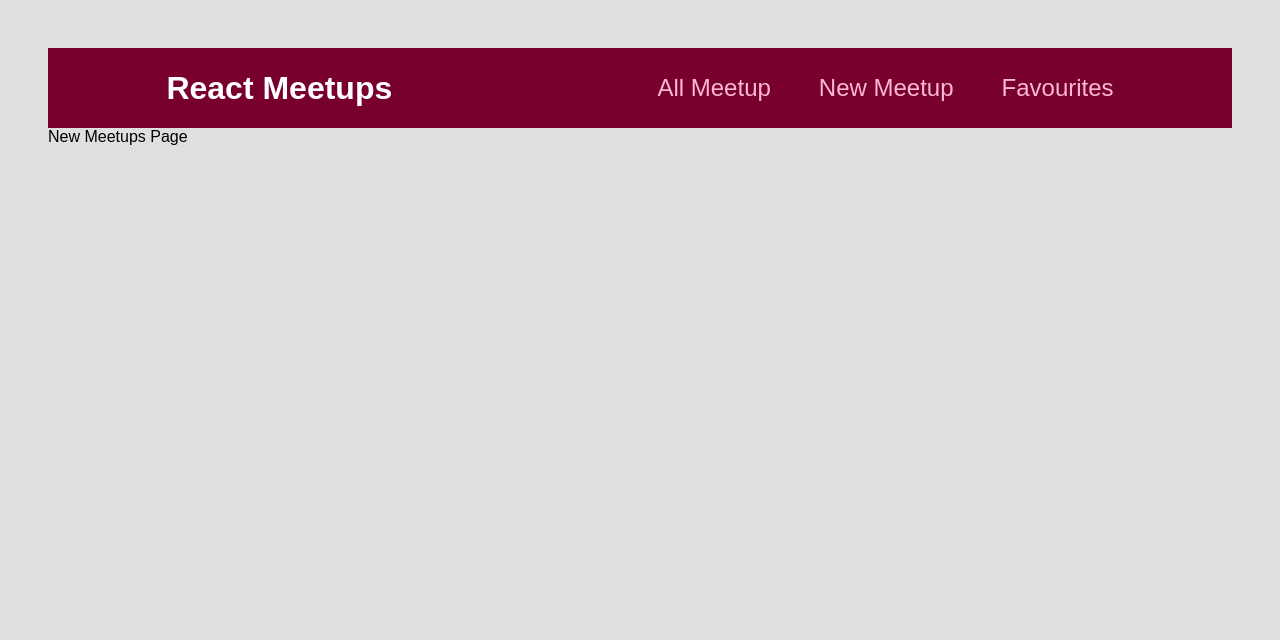
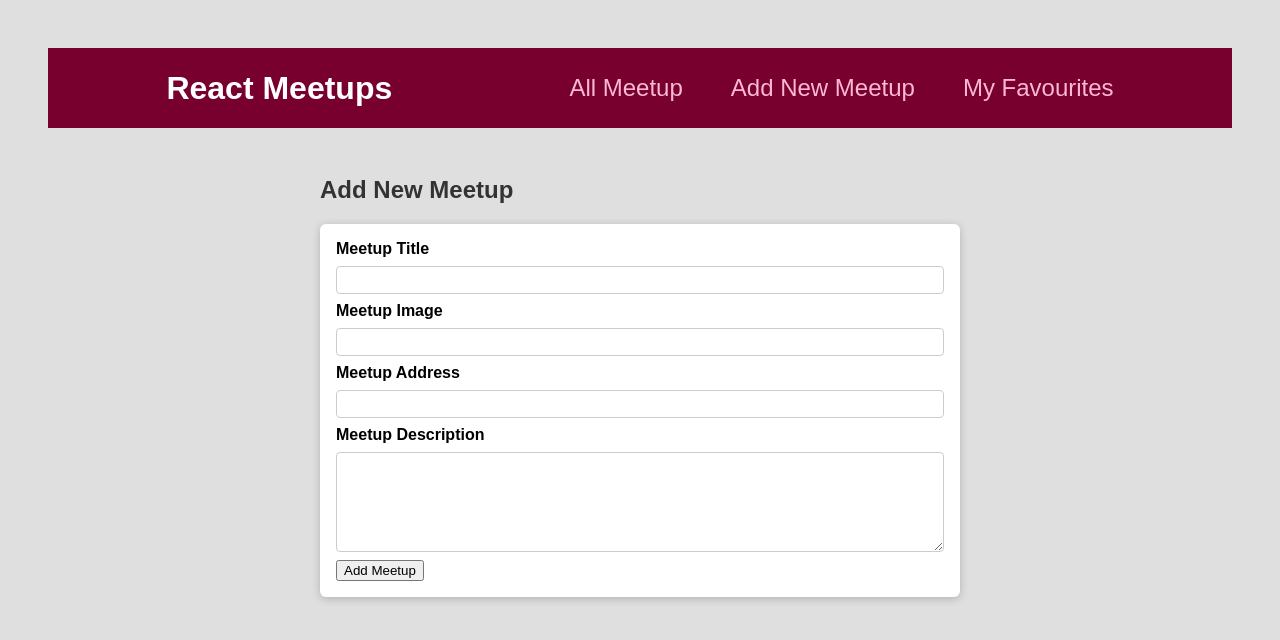
Before and after one commit to atuljha381/React-Udemy, a React (Create React App) app: page /new in a window 1280 px wide. Shown: the top 640 px of the page. Built offline with nearby package versions, Linux system fonts and the light colour scheme.

Commit message:
Before Firebase Configure

```diff
--- a/src/App.js
+++ b/src/App.js
@@ -2,11 +2,11 @@
 import AllMeetups from './Pages/AllMeetups';
 import NewMeetups from './Pages/NewMeetups';
 import Favourites from './Pages/Favourites';
-import MainNavigation from './Components/Layout/MainNavigation';
+import Layout from './Components/Layout/Layout';
 function App() {
   return (
-    <div>
-      <MainNavigation />
+    <Layout>
+
       <Switch>
         <Route path='/' exact>
           <AllMeetups />
@@ -19,7 +19,7 @@
         </Route>
       </Switch>
 
-    </div>
+    </Layout>
   );
 }
 
--- /dev/null
+++ b/src/Components/Layout/Layout.js
@@ -0,0 +1,11 @@
+import React from 'react'
+import classes from './Layout.module.css'
+import MainNavigation from './MainNavigation'
+export default function Layout(props) {
+    return (
+        <div>
+            <MainNavigation />
+            <main className={classes.main}>{props.children}</main>
+        </div>
+    )
+}
--- /dev/null
+++ b/src/Components/Layout/Layout.module.css
@@ -0,0 +1,5 @@
+.main {
+    margin: 3rem auto;
+    width: 90%;
+    max-width: 40rem;
+}
--- a/src/Components/Layout/MainNavigation.js
+++ b/src/Components/Layout/MainNavigation.js
@@ -12,10 +12,10 @@
                         <Link to='/'>All Meetup</Link>
                     </li>
                     <li>
-                        <Link to='/new'>New Meetup</Link>
+                        <Link to='/new'>Add New Meetup</Link>
                     </li>
                     <li>
-                        <Link to='/fav'>Favourites</Link>
+                        <Link to='/fav'>My Favourites</Link>
                     </li>
                 </ul>
             </nav>
--- a/src/Components/meetups/MeetupItem.js
+++ b/src/Components/meetups/MeetupItem.js
@@ -1,9 +1,10 @@
 import React from 'react'
 import classes from './MeetupItem.module.css'
-
+import Card from '../ui/Card'
 export default function MeetupItem(props) {
     return (
         <li className={classes.item}>
+            <Card>
                 <div className={classes.image}>
                     <img src={props.image} alt={props.title} />
                 </div>
@@ -15,6 +16,7 @@
                 <div className={classes.actions}>
                     <button>To Favourites</button>
                 </div>
+            </Card>
         </li>
     )
 }
--- /dev/null
+++ b/src/Components/meetups/NewMeetupForm.js
@@ -0,0 +1,52 @@
+import React, { useRef } from 'react'
+import classes from './NewMeetupForm.module.css'
+import Card from '../ui/Card'
+export default function NewMeetupForm() {
+    const titleInputRef = useRef()
+    const imageInputRef = useRef()
+    const addressInputRef = useRef()
+    const descInputRef = useRef()
+
+    function submitHandler(event) {
+        event.preventDefault()
+
+        const enteredTitle = titleInputRef.current.value;
+        const enteredImage = imageInputRef.current.value;
+        const enteredAddress = addressInputRef.current.value;
+        const enteredDescription = descInputRef.current.value;
+
+        const meetupData = {
+            title: enteredTitle,
+            image: enteredImage,
+            address: enteredAddress,
+            description: enteredDescription
+        }
+
+        console.log(meetupData)
+    }
+    return (
+        <Card>
+            <form onSubmit={submitHandler} className={classes.form}>
+                <div className={classes.control}>
+                    <label htmlFor="title">Meetup Title</label>
+                    <input type="text" required id='title' ref={titleInputRef} />
+                </div>
+                <div className={classes.control}>
+                    <label htmlFor="image">Meetup Image</label>
+                    <input type="url" required id='image' ref={imageInputRef} />
+                </div>
+                <div className={classes.control}>
+                    <label htmlFor="address">Meetup Address</label>
+                    <input type="text" required id='address' ref={addressInputRef} />
+                </div>
+                <div className={classes.control}>
+                    <label htmlFor="description">Meetup Description</label>
+                    <textarea id="description" rows="5" required ref={descInputRef}></textarea>
+                </div>
+                <div className={classes.action}>
+                    <button>Add Meetup</button>
+                </div>
+            </form>
+        </Card>
+    )
+}
--- /dev/null
+++ b/src/Components/meetups/NewMeetupForm.module.css
@@ -0,0 +1,45 @@
+.form {
+    padding: 1rem;
+}
+
+.control {
+    margin-bottom: 0.5rem;
+}
+
+.control label {
+    display: block;
+    font-weight: bold;
+    margin-bottom: 0.5rem;
+}
+
+.control input,
+.control textarea {
+    display: block;
+    font: inherit;
+    border-radius: 4px;
+    border: 1px solid #ccc;
+    padding: 0.25rem;
+    width: 100%;
+}
+
+.actions {
+    margin-top: 1rem;
+    text-align: right;
+}
+
+.actions button {
+    font: inherit;
+    cursor: pointer;
+    background-color: #77002e;
+    color: white;
+    padding: 0.5rem 1.5rem;
+    border: 1px solid #77002e;
+    border-radius: 4px;
+    font-weight: bold;
+}
+
+.actions button:hover,
+.actions button:active {
+    background-color: #a50e48;
+    border-color: #a50e48;
+}
--- /dev/null
+++ b/src/Components/ui/Card.js
@@ -0,0 +1,9 @@
+import React from 'react'
+import classes from './Card.module.css'
+export default function Card(props) {
+    return (
+        <div className={classes.card}>
+            {props.children}
+        </div>
+    )
+}
--- /dev/null
+++ b/src/Components/ui/Card.module.css
@@ -0,0 +1,5 @@
+.card {
+    background-color: white;
+    border-radius: 6px;
+    box-shadow: 0 2px 8px rgba(0, 0, 0, 0.2);
+}
--- a/src/Pages/NewMeetups.js
+++ b/src/Pages/NewMeetups.js
@@ -1,9 +1,11 @@
 import React from 'react'
+import NewMeetupForm from '../Components/meetups/NewMeetupForm'
 
 export default function NewMeetups() {
   return (
-    <div>
-      New Meetups Page
-    </div>
+    <section>
+      <h1>Add New Meetup</h1>
+      <NewMeetupForm />
+    </section>
   )
 }
```
Lines whose indentation alone changed are shown as unchanged.
